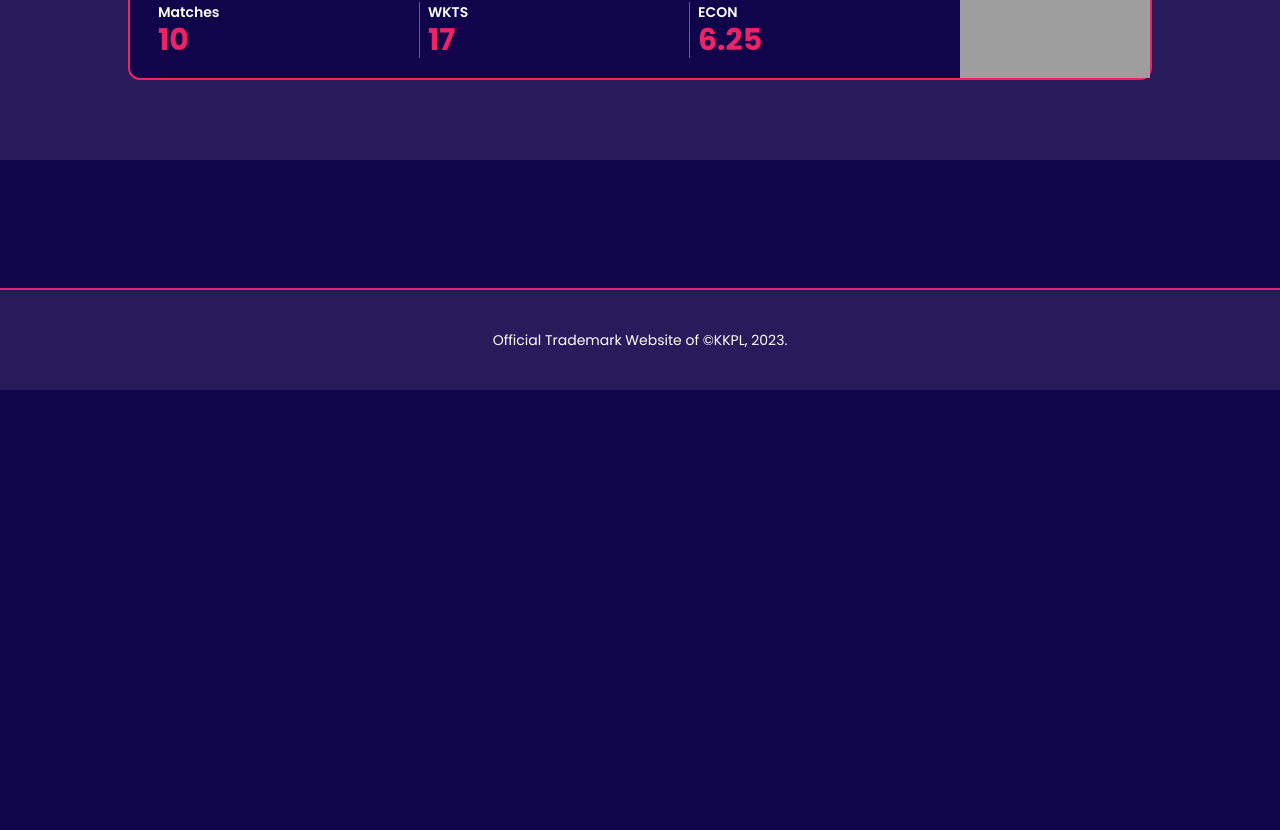
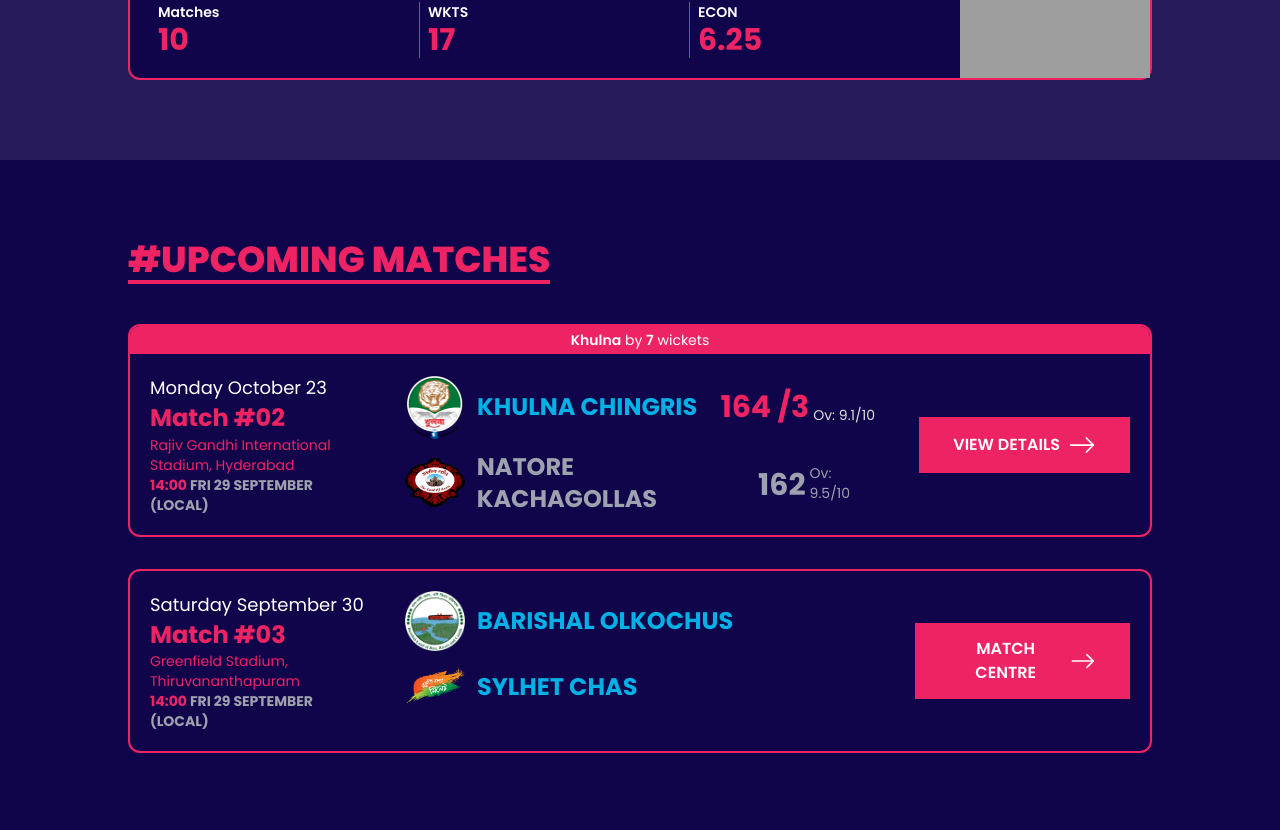
Before and after one commit to mjaumi/NEXT-KKPL-fantasy-premier-league, a Next.js app: page / in a window 1280 px wide. Shown: the part 1310-2140 px from the top of the page. Before the commit the page ends 1700 px from the top, so only its background shows below. Built offline with nearby package versions, Linux system fonts and the light colour scheme; grey boxes are pictures that could not be loaded.

Commit message:
dynamic match card is ready

```diff
--- a/src/app/page.tsx
+++ b/src/app/page.tsx
@@ -1,5 +1,6 @@
 import ComingUpNext from '@/components/HomeComponents/ComingUpNext';
 import TopPerformers from '@/components/HomeComponents/TopPerformers';
+import UpcomingMatches from '@/components/HomeComponents/UpcomingMatches';
 
 export default function HomePage() {
   // rendering the homepage here
@@ -7,6 +8,7 @@ export default function HomePage() {
     <>
       <ComingUpNext />
       <TopPerformers />
+      <UpcomingMatches />
     </>
   );
 }
--- /dev/null
+++ b/src/components/HomeComponents/UpcomingMatches.tsx
@@ -0,0 +1,20 @@
+import React from 'react';
+import SectionTitle from '../shared/SectionTitle';
+import MatchCard from '../shared/Cards/MatchCard';
+import { match1CardData, match2CardData } from '@/constants/matchCardData';
+
+const UpcomingMatches = () => {
+  // rendering upcoming matches component here
+  return (
+    <section className='w-[90%] lg:w-4/5 max-w-[1500px] mx-auto py-20 space-y-10'>
+      <SectionTitle title='Upcoming Matches' />
+
+      <div className='space-y-8'>
+        <MatchCard matchData={match1CardData} />
+        <MatchCard matchData={match2CardData} />
+      </div>
+    </section>
+  );
+};
+
+export default UpcomingMatches;
--- /dev/null
+++ b/src/components/shared/Cards/MatchCard.tsx
@@ -0,0 +1,176 @@
+import React from 'react';
+import { BsArrowRight } from 'react-icons/bs';
+import KKPLImage from '../KKPLImage';
+import KKPLButton from '../KKPLButton';
+
+// match card team datatype declared here
+interface IMatchCardTeam {
+  teamName: string;
+  teamLogo: string;
+  runs?: number;
+  wickets?: number;
+  oversPlayed?: number;
+}
+
+// match card datatype declared here
+interface IMatchCard {
+  matchNo: string;
+  date: string;
+  time: {
+    localTime: string;
+    localDate: string;
+  };
+  venue: string;
+  team1: IMatchCardTeam;
+  team2: IMatchCardTeam;
+  result?: {
+    winingTeam: string;
+    wickets?: number;
+    runs?: number;
+  };
+  hasFinished: boolean;
+}
+
+const MatchCard = ({ matchData }: { matchData: IMatchCard }) => {
+  // destructuring the match data object here
+  const { matchNo, date, time, venue, team1, team2, result, hasFinished } =
+    matchData;
+
+  // rendering match card component here
+  return (
+    <div className='border-2 border-KKPL-light-red rounded-xl overflow-hidden'>
+      {hasFinished && result && (
+        <p className='bg-KKPL-light-red text-center py-1 text-sm'>
+          <span className='font-semibold'>{result.winingTeam}</span> by{' '}
+          {result.wickets && (
+            <>
+              <span className='font-semibold'>7</span> wickets
+            </>
+          )}
+          {result.runs && (
+            <>
+              <span className='font-semibold'>7</span> runs
+            </>
+          )}
+        </p>
+      )}
+
+      <div className='grid grid-cols-4 gap-10 p-5'>
+        <div className='flex flex-col justify-between'>
+          <div>
+            <p className='text-lg'>{date}</p>
+            <h3 className='text-2xl font-bold text-KKPL-light-red'>
+              Match #{matchNo}
+            </h3>
+          </div>
+          <div>
+            <p className='text-sm text-KKPL-light-red'>{venue}</p>
+            <p className='text-sm font-bold text-KKPL-medium-grey uppercase'>
+              <span className='text-KKPL-light-red'>{time.localTime} </span>
+              {time.localDate}
+            </p>
+          </div>
+        </div>
+
+        <div className='space-y-3 col-span-2'>
+          <div className='flex items-center justify-between'>
+            <div className='flex items-center'>
+              <div className='w-[60px]'>
+                <KKPLImage
+                  src={team1.teamLogo}
+                  alt={`${team1.teamName} logo`}
+                />
+              </div>
+              <h2
+                className={`text-2xl font-bold ml-3 uppercase ${
+                  result
+                    ? result.winingTeam.includes(team1.teamName.split(' ')[0])
+                      ? 'text-KKPL-light-blue'
+                      : 'text-KKPL-medium-grey'
+                    : 'text-KKPL-light-blue'
+                }`}
+              >
+                {team1.teamName}
+              </h2>
+            </div>
+
+            {team1.runs && (
+              <div className='flex items-end'>
+                <h3
+                  className={`text-3xl font-bold ${
+                    result &&
+                    result.winingTeam.includes(team1.teamName.split(' ')[0])
+                      ? 'text-KKPL-light-red'
+                      : 'text-KKPL-medium-grey'
+                  }`}
+                >
+                  {team1.runs} {team1.wickets !== 5 && `/${team1.wickets}`}
+                </h3>
+                <p className='ml-1 text-sm text-KKPL-light-grey'>
+                  Ov: {team1.oversPlayed}/10
+                </p>
+              </div>
+            )}
+          </div>
+          <div className='flex items-center justify-between'>
+            <div className='flex items-center'>
+              <div className='w-[60px]'>
+                <KKPLImage
+                  src={team2.teamLogo}
+                  alt={`${team2.teamName} logo`}
+                />
+              </div>
+              <h2
+                className={`text-2xl font-bold ml-3 uppercase ${
+                  result
+                    ? result.winingTeam.includes(team2.teamName.split(' ')[0])
+                      ? 'text-KKPL-light-blue'
+                      : 'text-KKPL-medium-grey'
+                    : 'text-KKPL-light-blue'
+                }`}
+              >
+                {team2.teamName}
+              </h2>
+            </div>
+
+            {team2.runs && (
+              <div className='flex items-end'>
+                <h3
+                  className={`text-3xl font-bold ${
+                    result &&
+                    result.winingTeam.includes(team2.teamName.split(' ')[0])
+                      ? 'text-KKPL-light-red'
+                      : 'text-KKPL-medium-grey'
+                  }`}
+                >
+                  {team2.runs} {team2.wickets !== 5 && `/${team2.wickets}`}
+                </h3>
+                <p className='ml-1 text-sm text-KKPL-medium-grey'>
+                  Ov: {team2.oversPlayed}/10
+                </p>
+              </div>
+            )}
+          </div>
+        </div>
+
+        {hasFinished ? (
+          <div className='flex justify-end items-center'>
+            <KKPLButton>
+              View Details
+              <BsArrowRight className='w-7 h-7 ml-2' />
+            </KKPLButton>
+          </div>
+        ) : (
+          <div className='flex justify-end items-center'>
+            <KKPLButton>
+              Match centre
+              <BsArrowRight className='w-7 h-7 ml-2' />
+            </KKPLButton>
+          </div>
+        )}
+      </div>
+    </div>
+  );
+};
+
+export default MatchCard;
--- /dev/null
+++ b/src/constants/matchCardData.tsx
@@ -0,0 +1,47 @@
+export const match1CardData = {
+  matchNo: '02',
+  date: 'Monday October 23',
+  time: {
+    localTime: '14:00',
+    localDate: 'FRI 29 SEPTEMBER (LOCAL)',
+  },
+  venue: 'Rajiv Gandhi International Stadium, Hyderabad',
+  team1: {
+    teamName: 'Khulna Chingris',
+    teamLogo: '/assets/images/khulna.png',
+    runs: 164,
+    wickets: 3,
+    oversPlayed: 9.1,
+  },
+  team2: {
+    teamName: 'Natore Kachagollas',
+    teamLogo: '/assets/images/natore.png',
+    runs: 162,
+    wickets: 5,
+    oversPlayed: 9.5,
+  },
+  result: {
+    winingTeam: 'Khulna',
+    wickets: 7,
+  },
+  hasFinished: true,
+};
+
+export const match2CardData = {
+  matchNo: '03',
+  date: 'Saturday September 30',
+  time: {
+    localTime: '14:00',
+    localDate: 'FRI 29 SEPTEMBER (LOCAL)',
+  },
+  venue: 'Greenfield Stadium, Thiruvananthapuram',
+  team1: {
+    teamName: 'Barishal Olkochus',
+    teamLogo: '/assets/images/barishal.png',
+  },
+  team2: {
+    teamName: 'Sylhet Chas',
+    teamLogo: '/assets/images/sylhet.png',
+  },
+  hasFinished: false,
+};
--- a/tailwind.config.ts
+++ b/tailwind.config.ts
@@ -17,6 +17,7 @@ const config: Config = {
         'KKPL-light-blue': '#00B1E5',
         'KKPL-light-red': '#EE2364',
         'KKPL-dark-grey': '#262D4A',
+        'KKPL-medium-grey': '#9EA2AE',
         'KKPL-light-grey': '#E0DDDC',
       },
       boxShadow: {
```
